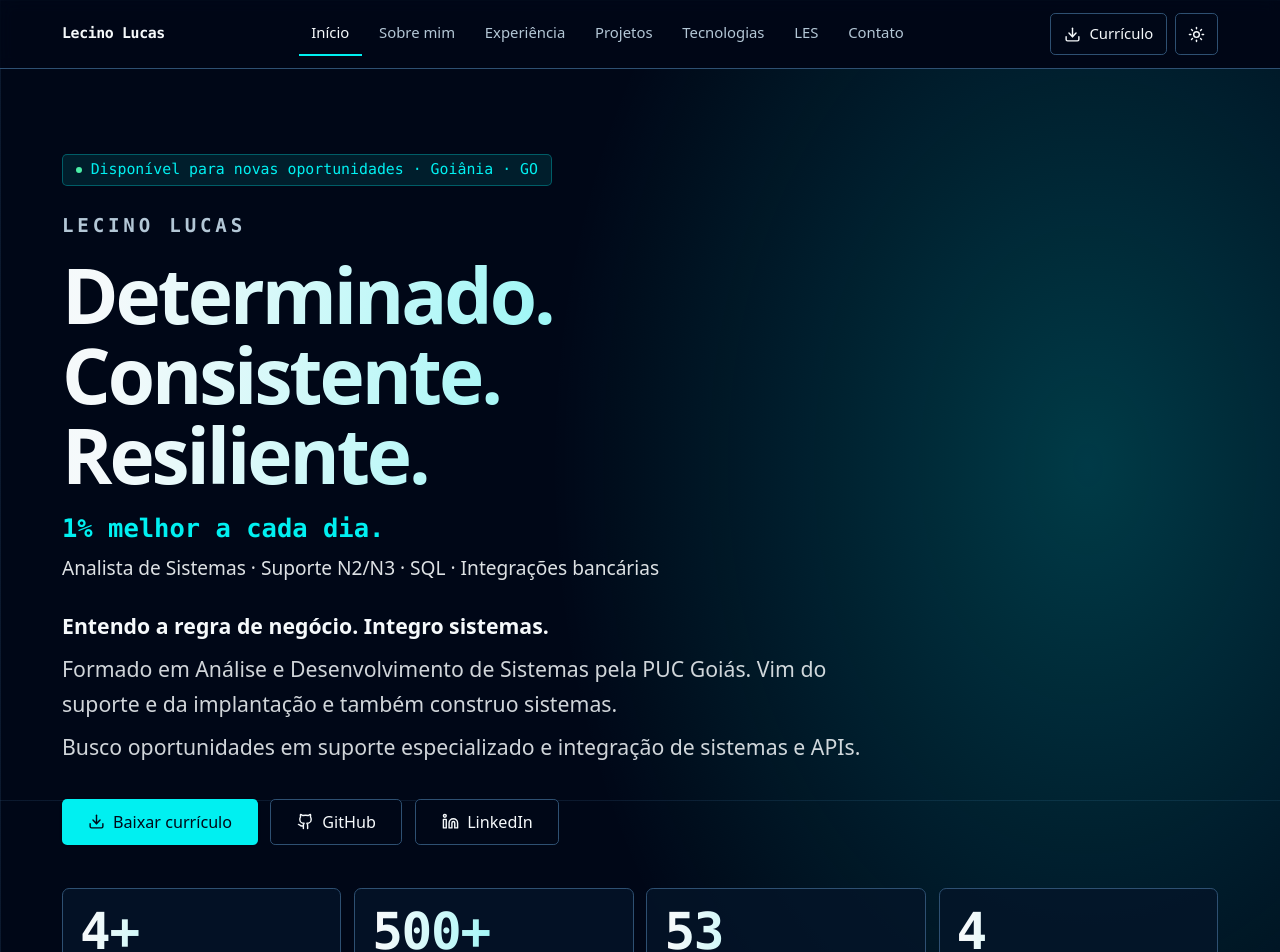
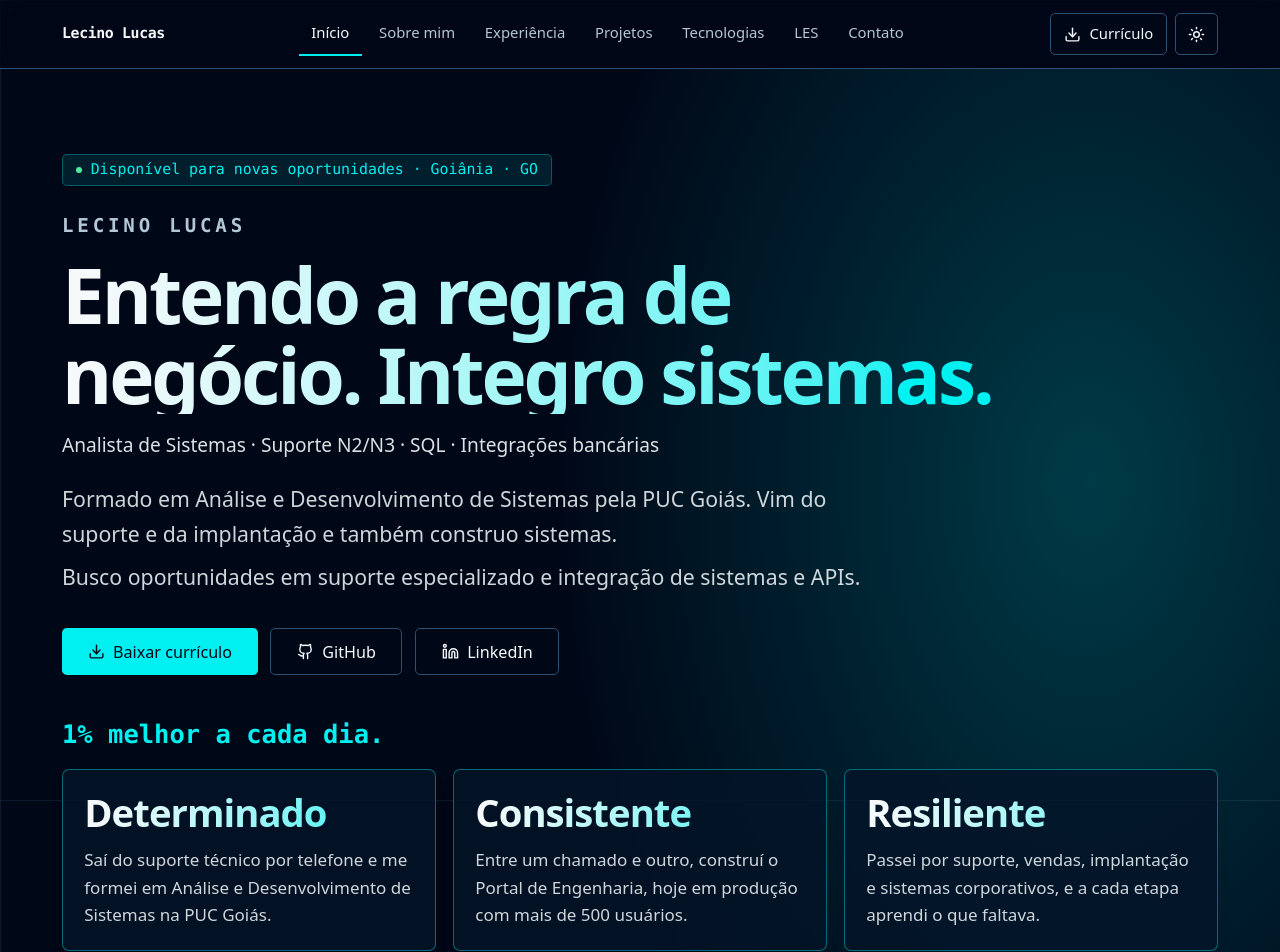
Before and after one commit to LecinoLucas/Portifolio, a React (Vite) app: page / in a window 1280 px wide. Shown: the top 952 px of the page. Built offline with nearby package versions, Linux system fonts and the light colour scheme.

Commit message:
refactor: tres cartoes da marca no Inicio e Sobre mim volta a falar da pessoa
Co-Authored-By: Claude Sonnet 5.5 <noreply@anthropic.com>
Claude-Session: https://claude.ai/code/session_01RqU4ss6mCcZuPmmEw4UNMZ

```diff
--- /dev/null
+++ b/src/components/portfolio/cartoes-marca.tsx
@@ -0,0 +1,22 @@
+import { perfil } from "@/data/perfil";
+
+/** Os três cartões do Início: cada palavra da marca com um exemplo real. */
+export function CartoesMarca() {
+  return (
+    <div>
+      <p className="marca-lema font-mono text-xl font-semibold text-primary sm:text-2xl">{perfil.lema}</p>
+      <ul className="mt-4 grid gap-4 sm:grid-cols-3">
+        {perfil.marca.map((item, indice) => (
+          <li
+            key={item.palavra}
+            className="marca-palavra rounded-lg border border-primary/40 bg-card/80 p-5 shadow-lg shadow-black/10"
+            style={{ animationDelay: `${indice * 0.18}s` }}
+          >
+            <h3 className="texto-gradiente text-3xl font-extrabold tracking-tight sm:text-4xl">{item.palavra}</h3>
+            <p className="mt-3 leading-relaxed text-foreground/85">{item.exemplo}</p>
+          </li>
+        ))}
+      </ul>
+    </div>
+  );
+}
--- a/src/data/perfil.ts
+++ b/src/data/perfil.ts
@@ -4,8 +4,12 @@ export const perfil: Perfil = {
   nome: "Lecino Lucas",
   titulo: "Analista de Sistemas · Suporte N2/N3 · SQL · Integrações bancárias",
 
-  /** As três palavras que abrem o Início. */
-  marca: ["Determinado.", "Consistente.", "Resiliente."],
+  /** As três palavras do Início, cada uma com um exemplo real. */
+  marca: [
+    { palavra: "Determinado", exemplo: "Saí do suporte técnico por telefone e me formei em Análise e Desenvolvimento de Sistemas na PUC Goiás." },
+    { palavra: "Consistente", exemplo: "Entre um chamado e outro, construí o Portal de Engenharia, hoje em produção com mais de 500 usuários." },
+    { palavra: "Resiliente", exemplo: "Passei por suporte, vendas, implantação e sistemas corporativos, e a cada etapa aprendi o que faltava." },
+  ],
   lema: "1% melhor a cada dia.",
 
   /** Frase de apoio do Início. */
--- a/src/data/sobre.ts
+++ b/src/data/sobre.ts
@@ -2,31 +2,27 @@ import type { Sobre } from "@/types";
 
 /** Conteúdo da aba "Sobre mim": curto, em primeira pessoa. A trajetória fica em Experiência. */
 export const sobre: Sobre = {
-  abertura: "Determinado, consistente e resiliente. Busco ser 1% melhor a cada dia.",
-
-  marca: [
-    { palavra: "Determinado", exemplo: "Saí do suporte técnico por telefone e me formei em Análise e Desenvolvimento de Sistemas na PUC Goiás." },
-    { palavra: "Consistente", exemplo: "Entre um chamado e outro, construí o Portal de Engenharia, hoje em produção com mais de 500 usuários." },
-    { palavra: "Resiliente", exemplo: "Passei por suporte, vendas, implantação e sistemas corporativos, e a cada etapa aprendi o que faltava." },
-  ],
+  abertura:
+    "Analista de Sistemas que entende a regra de negócio antes de escrever qualquer linha, e o usuário antes de qualquer solução.",
 
   resumo: [
     "Regra de negócio antes do código",
-    "O básico bem feito",
+    "Causa raiz, nos mínimos detalhes",
+    "Escuto o usuário com calma",
     "Muito focado e esforçado",
     "Trabalho em equipe",
-    "Visão do sistema inteiro",
     "Busco: Analista de Sistemas ou Suporte N2/N3",
   ],
 
   principios: [
     { titulo: "Regra de negócio primeiro", texto: "Entendo a regra antes de mexer e valido antes de alterar qualquer dado." },
+    { titulo: "Causa raiz, nos mínimos detalhes", texto: "Gosto de entender o problema até o fim. Corrigir o sintoma é rápido, mas é achar a causa que impede o problema de voltar." },
+    { titulo: "Escutar o usuário", texto: "O usuário quase nunca fala a linguagem técnica. Meu trabalho é ouvir com calma, entender o que ele precisa de verdade e traduzir isso em solução." },
     { titulo: "O básico bem feito", texto: "Prefiro o simples bem resolvido a algo avançado feito às pressas." },
-    { titulo: "1% por dia", texto: "Competir comigo mesmo: um pouco melhor a cada dia." },
   ],
 
   alemDoTrabalho:
-    "Tudo o que faço começa em casa. Sou casado e sou pai, e é por eles que quero ser um pouco melhor a cada dia. Foram anos ouvindo usuários que me ensinaram que quase todo problema melhora quando alguém escuta com calma. No trabalho sou muito focado, às vezes demais, e estou aprendendo a equilibrar.",
+    "Tudo o que faço começa em casa. Sou casado e sou pai de família, e é por eles que quero ser um pouco melhor a cada dia. Trabalhar com pessoas todos os dias é sempre algo novo: cada usuário e cada dúvida trazem uma situação diferente, e foram anos de atendimento que me ensinaram que quase todo problema melhora quando alguém escuta com calma. No trabalho sou muito focado, às vezes demais, e estou aprendendo a equilibrar.",
 
   equipe:
     "Gosto de trabalhar em equipe: já supervisionei vendedores, treinei usuários e atendi áreas de negócio. Um sistema funciona bem quando quem o usa e quem o mantém conversam.",
--- a/src/sections/about.tsx
+++ b/src/sections/about.tsx
@@ -23,17 +23,6 @@ export function About() {
         <div className="space-y-10">
           <Reveal>
             <p className="text-2xl font-semibold leading-snug tracking-tight sm:text-3xl">{sobre.abertura}</p>
-          </Reveal>
-
-          <Reveal>
-            <ul className="grid gap-3 sm:grid-cols-3">
-              {sobre.marca.map((item) => (
-                <li key={item.palavra} className="rounded-lg border border-primary/40 bg-card p-4">
-                  <h4 className="texto-gradiente text-2xl font-extrabold tracking-tight">{item.palavra}</h4>
-                  <p className="mt-2 text-sm leading-relaxed text-foreground/85">{item.exemplo}</p>
-                </li>
-              ))}
-            </ul>
           </Reveal>
 
           <Reveal>
--- a/src/sections/hero.tsx
+++ b/src/sections/hero.tsx
@@ -1,5 +1,6 @@
 import { Download, Github, Linkedin } from "lucide-react";
 import { Container } from "@/components/layout/container";
+import { CartoesMarca } from "@/components/portfolio/cartoes-marca";
 import { FaixaProvas } from "@/components/portfolio/faixa-provas";
 import { CacaIncidentes } from "@/components/portfolio/caca-incidentes";
 import { Sumario3D } from "@/components/portfolio/sumario-3d";
@@ -18,18 +19,12 @@ export function Hero({ aoIr }: { aoIr: (id: string) => void }) {
         </p>
 
         <h1 className="mt-6 font-mono text-lg font-semibold uppercase tracking-[0.2em] text-muted-foreground">{perfil.nome}</h1>
-        <h2 className="mt-3 max-w-4xl text-5xl font-extrabold leading-[1.05] tracking-[-0.04em] sm:text-6xl lg:text-7xl">
-          {perfil.marca.map((palavra, indice) => (
-            <span key={palavra} className="marca-palavra texto-gradiente block" style={{ animationDelay: `${indice * 0.18}s` }}>
-              {palavra}
-            </span>
-          ))}
+        <h2 className="texto-gradiente mt-3 max-w-4xl text-5xl font-extrabold leading-[1.05] tracking-[-0.04em] sm:text-6xl lg:text-7xl">
+          {perfil.destaque}
         </h2>
-        <p className="marca-lema mt-4 font-mono text-xl font-semibold text-primary sm:text-2xl">{perfil.lema}</p>
-        <p className="mt-2 text-lg font-medium text-foreground/90">{perfil.titulo}</p>
+        <p className="mt-4 text-lg font-medium text-foreground/90">{perfil.titulo}</p>
 
-        <div className="mt-6 max-w-3xl space-y-2 text-lg leading-relaxed text-foreground/85 sm:text-xl">
-          <p className="font-semibold text-foreground">{perfil.destaque}</p>
+        <div className="mt-5 max-w-3xl space-y-2 text-lg leading-relaxed text-foreground/85 sm:text-xl">
           {perfil.apresentacao.map((linha) => (
             <p key={linha}>{linha}</p>
           ))}
@@ -42,6 +37,10 @@ export function Hero({ aoIr }: { aoIr: (id: string) => void }) {
         </div>
 
         <div className="mt-10">
+          <CartoesMarca />
+        </div>
+
+        <div className="mt-6">
           <FaixaProvas />
         </div>
 
--- a/src/types/index.ts
+++ b/src/types/index.ts
@@ -4,8 +4,8 @@ export interface Perfil {
   nome: string;
   titulo: string;
   destaque: string;
-  /** Marca pessoal: as três palavras que abrem o Início. */
-  marca: string[];
+  /** Marca pessoal do Início: cada palavra com um exemplo real. */
+  marca: { palavra: string; exemplo: string }[];
   /** Lema curto, logo abaixo da marca. */
   lema: string;
   /** Apresentação do Início, uma ideia por linha. */
@@ -16,8 +16,6 @@ export interface Perfil {
 
 export interface Sobre {
   abertura: string;
-  /** Cada palavra da marca com um exemplo real. */
-  marca: { palavra: string; exemplo: string }[];
   /** Pontos fortes, no card de resumo. */
   resumo: string[];
   principios: { titulo: string; texto: string }[];
```
Also changed, not shown: 1 other file (tests, documents, lock files or other folders).
